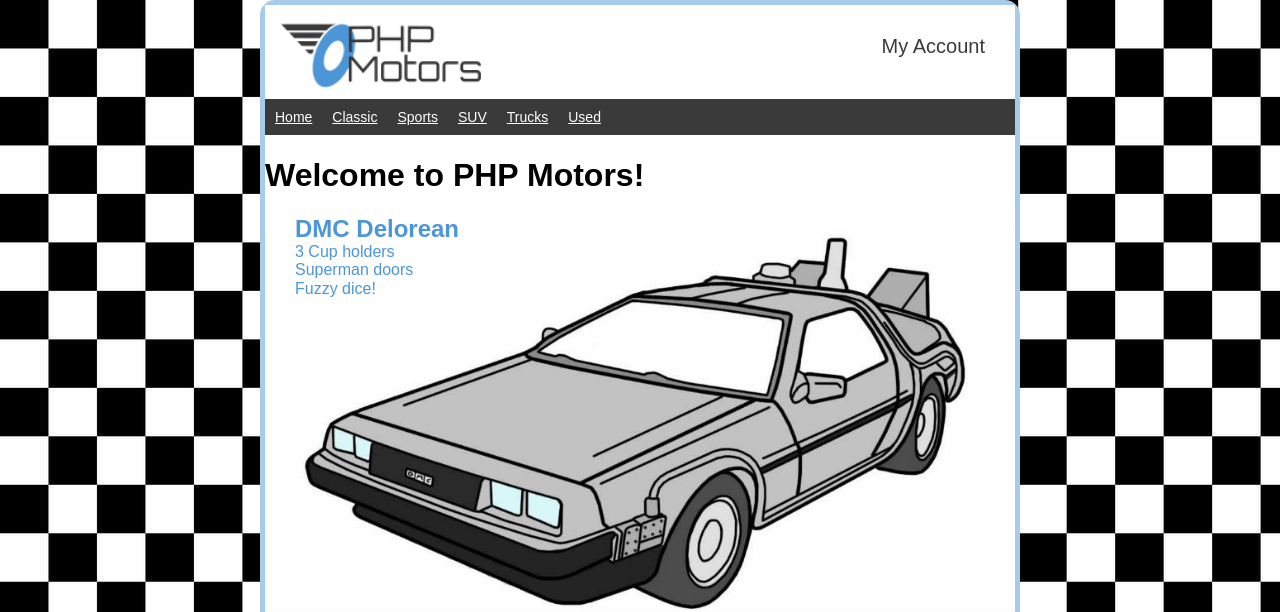
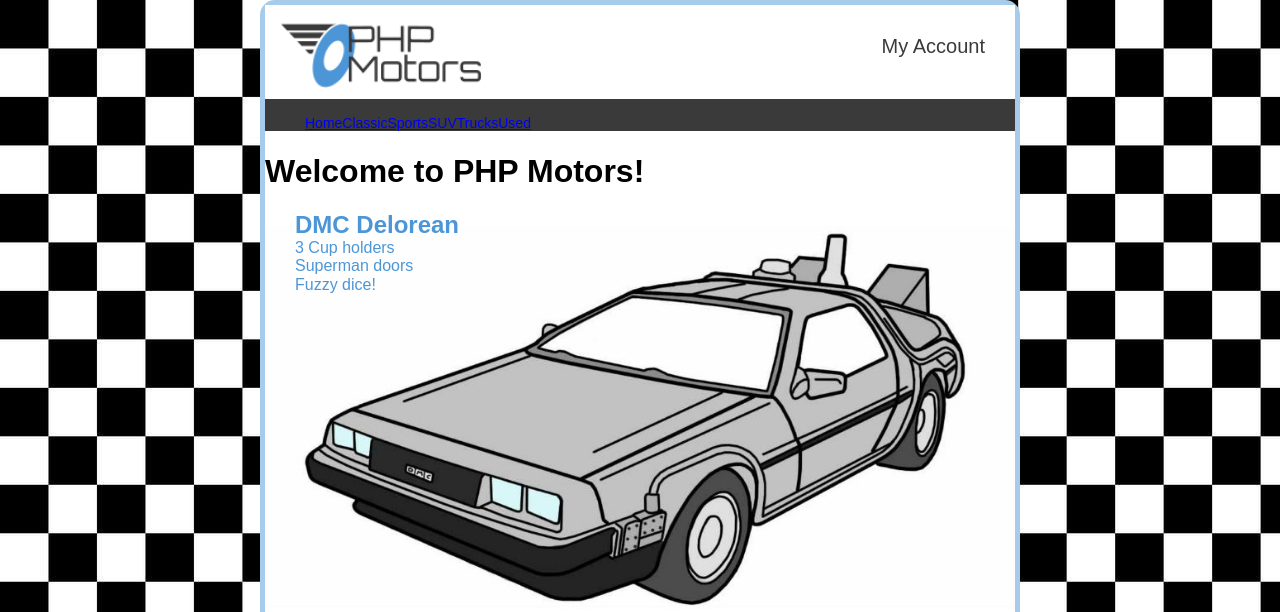
Before and after one commit to Aaronlongstocking97/Aaronlongstocking97.github.io, a PHP site: page /phpmotors/snippets/home.php in a window 1280 px wide. Shown: the top 612 px of the page. Run offline with PHP 8.4, Linux system fonts and the light colour scheme; some web fonts are replaced.

Commit message:
Signed-off-by: Aaron Jones <jon17049@byui.edu>

```diff
--- a/phpmotors/css/home.css
+++ b/phpmotors/css/home.css
@@ -79,7 +79,7 @@
   background-color: #3a3a3a;
 }
 
-#pages {
+#pages li {
   padding: 0;
   margin: 0;
   text-decoration: none;
@@ -93,12 +93,9 @@
   padding: 10px;
   font-size: 14px;
 }
-#pages li a {
-  color: #ffffff;
-}
 
 /* mouse over link */
-#pages li:hover {
+#pages li a:hover {
   color: #3a3a3a;
   background-color: #ffffff;
 }
```
